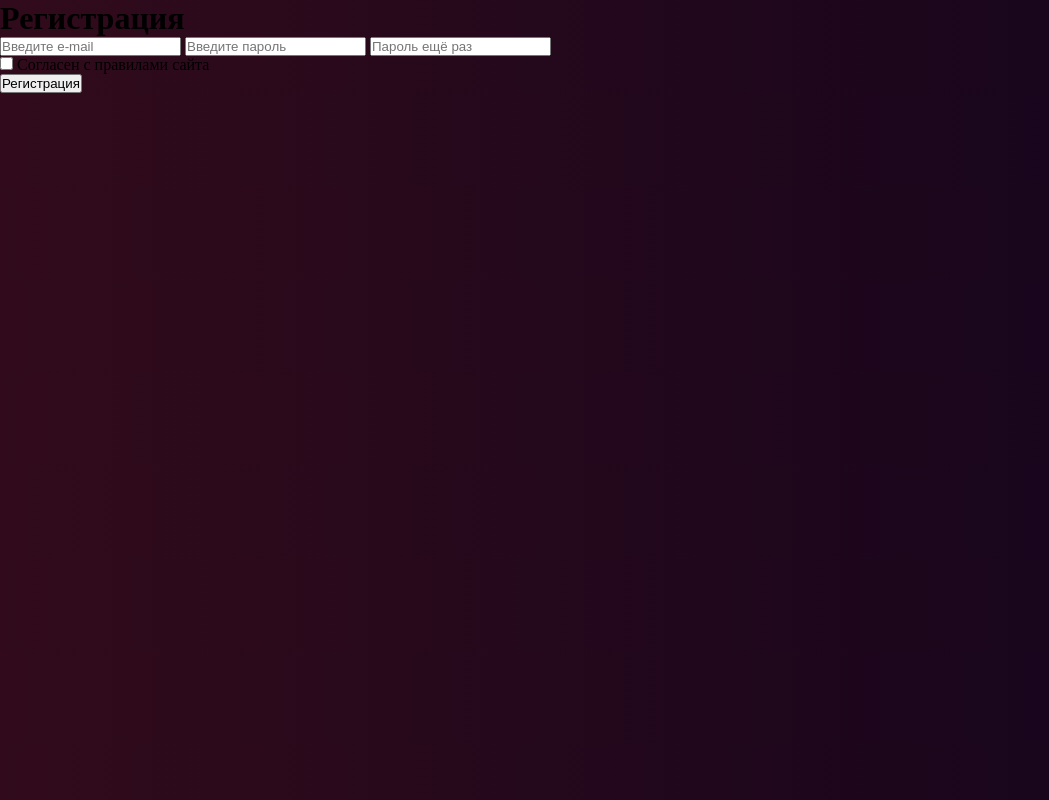
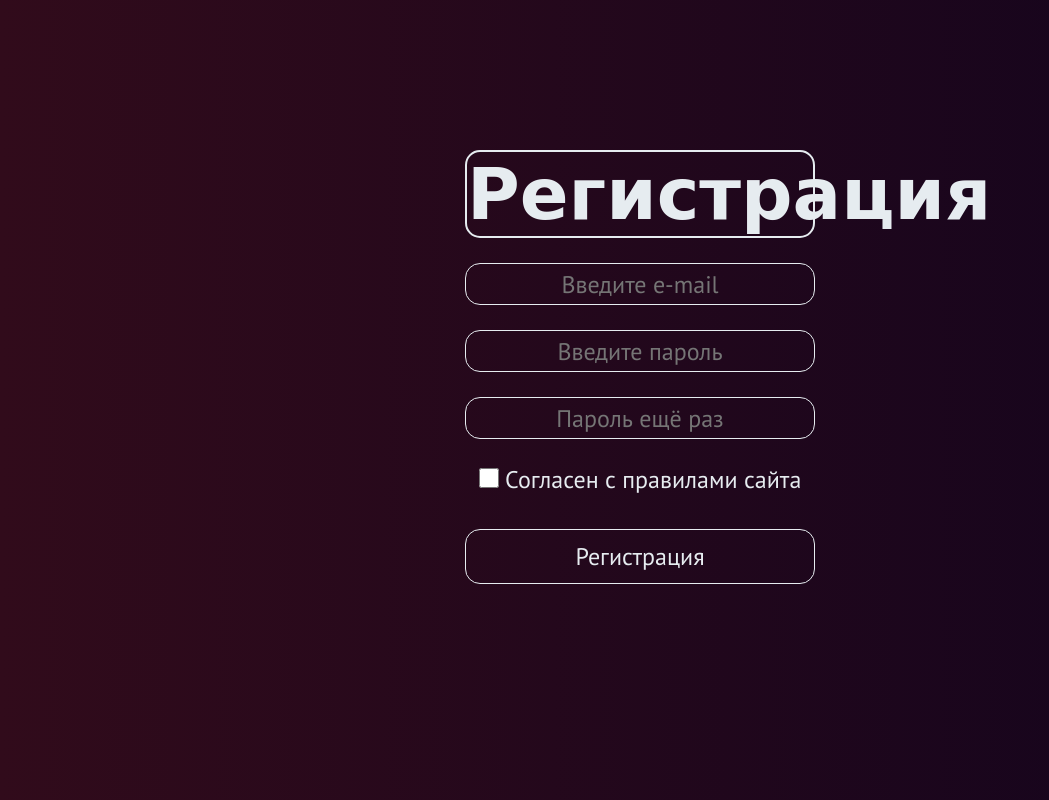
Before and after one commit to TitovVladimir/webdev-learn, a plain HTML site: page lw3/index.html in a window 1280 px wide. Shown: the whole page, without its empty margins (0-1049 px from the left). Drawn offline with Linux system fonts and the light colour scheme; a web font is replaced by a local one.

Commit message:
Update style.css

```diff
--- a/lw3/css/style.css
+++ b/lw3/css/style.css
@@ -12,14 +12,14 @@ body {
   background-image: linear-gradient(90deg,#310b1b,#13041d);
 }
 
-#registrationBlock {
+#registration-block {
   padding-top: 150px;
   width: 350px;
   height: 600px;
   margin : auto;
 }
 
-#agreementBlock {
+#agreement-block {
   width: 350px;
   height: 40px;
   color: #e6ecf0;
@@ -28,7 +28,7 @@ body {
   text-align: center;
 }
 
-#registrationBlock > h1 {
+#registration-block > h1 {
   font-size: 4.5em;
   text-align: center;
   font-family: 'Neucha', cursive;
@@ -37,7 +37,7 @@ body {
   border-radius: 15px 15px 15px 15px;
 }
 
-.inputsBlock > input {
+.inputs-block > input {
   text-align: center;
   font-size: 1.5em;
   margin-top: 25px;
@@ -51,25 +51,25 @@ body {
   outline: 0;
 }
 
-.inputsBlock > input:focus {
+.inputs-block > input:focus {
   border-color: #7fc1d9;
 }
 
-.inputsBlock > input:last-child {
+.inputs-block > input:last-child {
   margin-bottom: 25px;
 }
 
-#agreementBlock > label {
+#agreement-block > label {
   cursor: pointer;
 }
 
-#agreementBlock > label > input {
+#agreement-block > label > input {
   width: 20px;
   height: 20px;
   cursor: pointer;
 }
 
-#registrationBlock > .buttons > input {
+#registration-block > .buttons > input {
   margin-top: 25px;
   width: 350px;
   height: 55px;
@@ -83,7 +83,7 @@ body {
   transition: border.2s ease;
 }
 
-#registrationBlock > .buttons > input:hover {
+#registration-block > .buttons > input:hover {
   border: 6px solid #7fc1d9;
   transition: border.2s ease;
   cursor: pointer;
```
